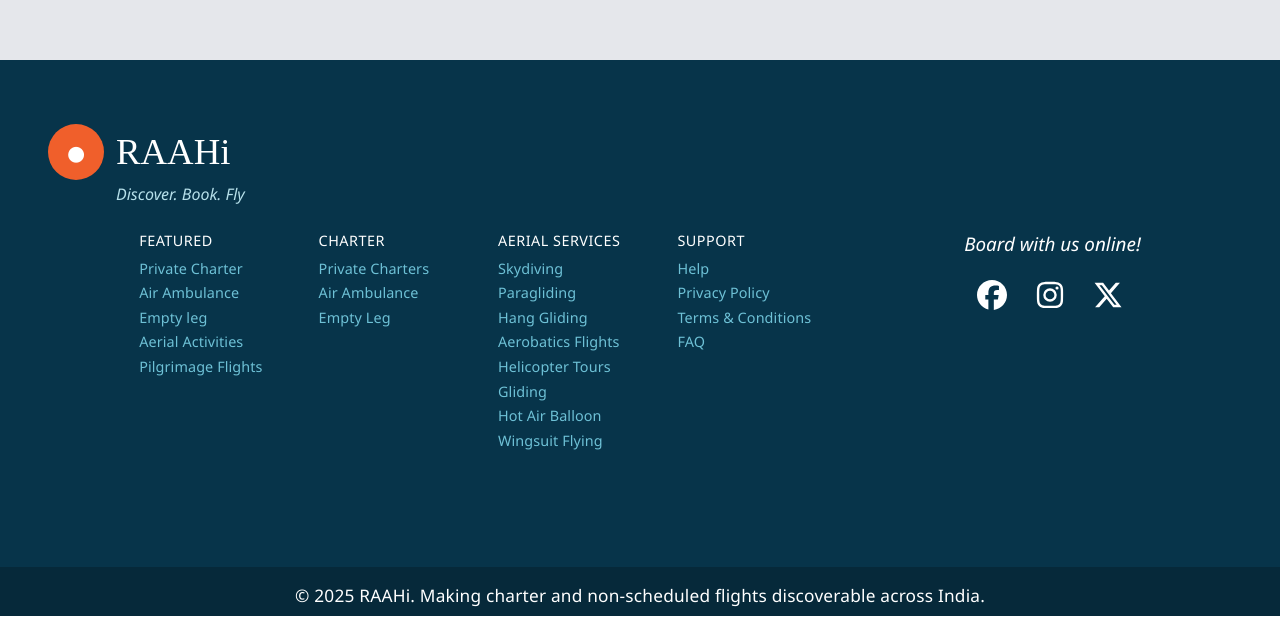
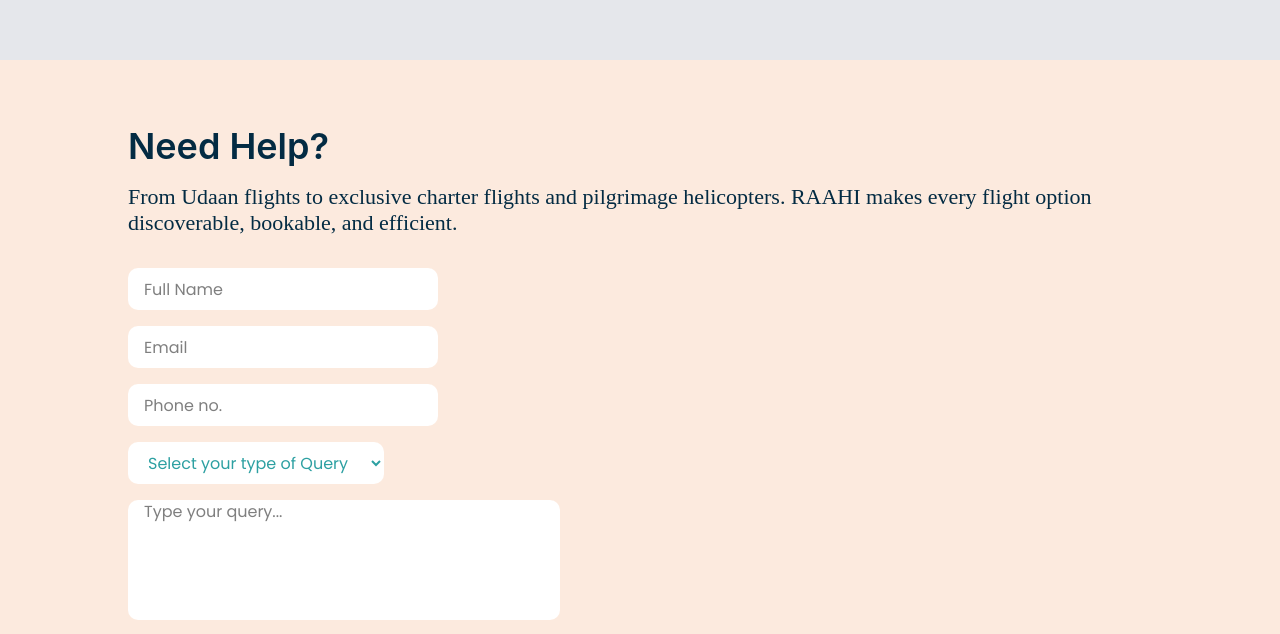
Before and after one commit to keshavMishra004/raahi, a Next.js app: page / in a window 1280 px wide. Shown: the part 4726-5360 px from the top of the page. Built offline with nearby package versions, Linux system fonts and the light colour scheme.

Commit message:
need help contact form section completed

```diff
--- /dev/null
+++ b/app/Component/NeedAHelp.js
@@ -0,0 +1,45 @@
+import React from 'react'
+import '../css/needAHelp.css'
+
+function NeedAHelp() {
+  return (
+    <section className='need-a-help'>
+        <div className='help-container'>
+            <div className='help-head'>
+                <h3 className='help-h3'>
+                    Need Help?
+                </h3>
+                <p className='help-p'>
+                    From Udaan flights to exclusive charter flights and pilgrimage helicopters. RAAHI makes every flight option discoverable, bookable, and efficient.
+                </p>
+            </div>
+            <form className='help-form'>
+                <input type="text" placeholder="Full Name" />
+                <input type="email" placeholder="Email" />
+                <input type="tel" placeholder="Phone no." />
+                <select defaultValue="none">
+                  <option value="none" disabled>Select your type of Query</option>
+                  <option value="charter">Charter</option>
+                  <option value="air-ambulance">Air Ambulance</option>
+                  <option value="pilgrimage">Pilgrimage</option>
+                  <option value="aerial">Aerial Activities</option>
+                  <option value="other">Other</option>
+                </select>
+                <textarea placeholder="Type your query..." rows={4}></textarea>
+                <div className='agree-contact'>
+                  <input type="checkbox" id="agree" />
+                  <label htmlFor="agree">
+                    I agree to be contacted regarding my query.
+                  </label>
+                </div>
+                <button type="submit" className="help-submit-btn">Send Query</button>
+                <p className='help-ending'>
+                  We usually reply within a few hours. Your info is safe with us.
+                </p>
+            </form>
+        </div>
+    </section>
+  )
+}
+
+export default NeedAHelp
--- /dev/null
+++ b/app/css/needAHelp.css
@@ -0,0 +1,120 @@
+.need-a-help {
+    display: flex;
+padding: 4em 8em;
+flex-direction: column;
+justify-content: center;
+align-items: center;
+gap: 10px;
+align-self: stretch;
+background: #FCEADE;
+}
+
+.help-container {
+    display: flex;
+/* width: 1156px; */
+flex-direction: column;
+justify-content: center;
+align-items: center;
+gap: 2em;
+}
+
+.help-head {
+    display: flex;
+flex-direction: column;
+align-items: center;
+gap: 16px;
+align-self: stretch;
+}
+
+.help-form {
+    display: flex;
+flex-direction: column;
+justify-content: center;
+align-items: flex-start;
+gap: 16px;
+align-self: stretch;
+}
+
+.need-a-help h3 {
+    color: #032B43;
+font-family: Inter;
+font-size: 36px;
+font-style: normal;
+font-weight: 600;
+line-height: normal;
+align-self: stretch;
+}
+
+.need-a-help p {
+    color: #032B43;
+font-family: "Instrument Sans";
+font-size: 22px;
+font-style: normal;
+font-weight: 400;
+line-height: normal;
+align-self: stretch;
+}
+
+.need-a-help input, .need-a-help select, .need-a-help textarea {
+    display: flex;
+width: 310px;
+height: 42px;
+padding: 0 16px;
+justify-content: center;
+align-items: center;
+border-radius: 10px;
+background: #FFF;
+}
+
+.need-a-help select {
+    width: 16em;
+    color: #2DA0A2;
+}
+
+.need-a-help textarea {
+    height: 7.5em;
+width: 27em;
+resize: none;
+}
+
+.agree-contact {
+    display: flex;
+    flex-direction: row;
+    margin-left: 1em;
+    gap: 1em;
+    color: #2DA0A2;
+    font-family: "Instagram Sans";
+font-size: 16px;
+font-style: normal;
+font-weight: 400;
+}
+
+.agree-contact input {
+    width: 1.5em;
+    height: 1.5em;
+    border: none;
+}
+
+.help-form button {
+    color: white;
+    background: #054972;
+    border-radius: 10px;
+    padding: 16px 24px;
+    margin-left: 1em;
+    transition: background 0.25s cubic-bezier(.4,0,.2,1), color 0.25s cubic-bezier(.4,0,.2,1);
+}
+
+.help-form button:hover, .help-form button:focus {
+  background: #FF7125F0;
+  color: #fff;
+}
+
+p.help-ending {
+    margin-top: 8;
+    color: #2DA0A2;
+font-family: "Instagram Sans";
+font-size: 16px;
+font-style: normal;
+font-weight: 400;
+line-height: normal;
+}
--- a/app/page.js
+++ b/app/page.js
@@ -6,6 +6,7 @@
 import WhyChooseUs from "./Component/WhyChooseUs";
 import FeaturedServices from "./Component/FeaturedServices.js";
 import Footer from "./Component/Footer.js";
+import NeedAHelp from "./Component/NeedAHelp.js";
 
 const poppins = Poppins({
   subsets: ["latin"],
@@ -112,6 +113,8 @@
         <h2 className="text-4xl font-bold text-gray-800">Pilgrimage Flights</h2>
       </section>
 
+      <NeedAHelp />
+
       <Footer />
 
       {/* Right-side scroll navigation */}
```
Also changed, not shown: 1 other file (tests, documents, lock files or other folders).
